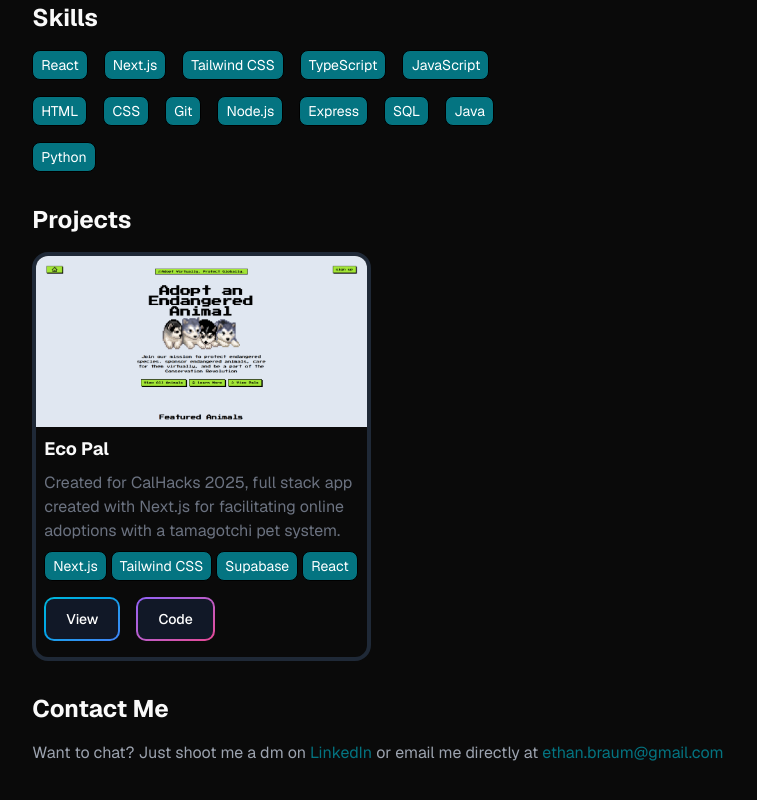
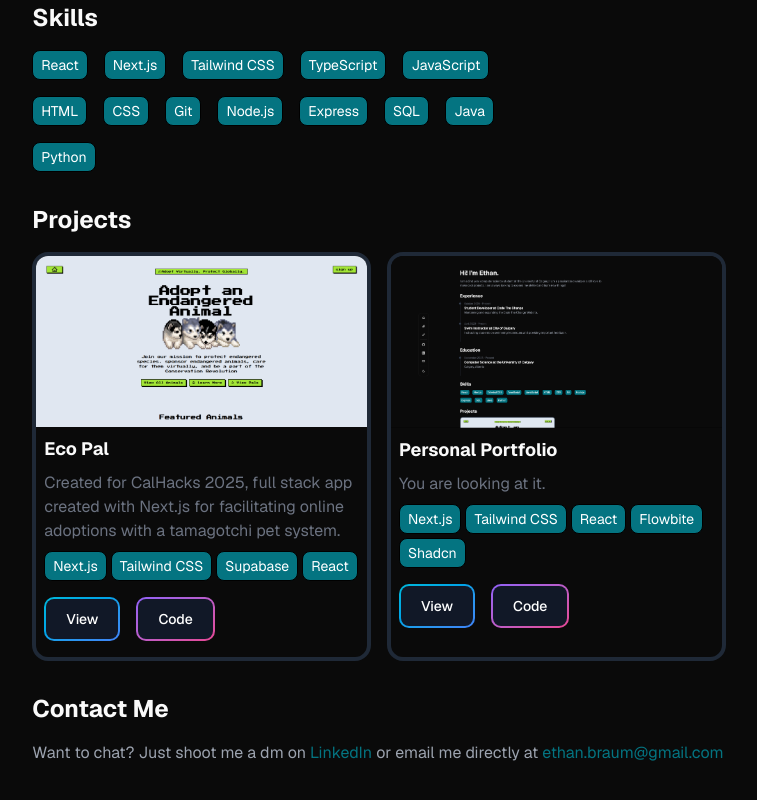
Before and after one commit to Yemyam/personal-portfolio, a Next.js app: page / in a window 1280 px wide. Shown: the part 626-1426 px from the top of the page, without its empty margins (261-1018 px from the left). Built offline with nearby package versions, Linux system fonts and the light colour scheme.

Commit message:
Added new project

```diff
--- a/components/Projects.tsx
+++ b/components/Projects.tsx
@@ -18,7 +18,15 @@ const projectsData: Project[] = [
         code: "https://github.com/Yemyam/EcoPal",
         previewImage: "/images/ecopals.png",
         technologies: ["Next.js", "Tailwind CSS", "Supabase", "React"]
-    }
+    },
+    {
+        title: "Personal Portfolio",
+        description: "You are looking at it.",
+        link: "https://personal-portfolio-navy-one.vercel.app/",
+        code: "https://github.com/Yemyam/personal-portfolio",
+        previewImage: "/images/portfolio.png",
+        technologies: ["Next.js", "Tailwind CSS", "React", "Flowbite", "Shadcn"]
+    },
 ]
 
 const Projects = () => {
```
Also changed, not shown: public/images/portfolio.png (added).
